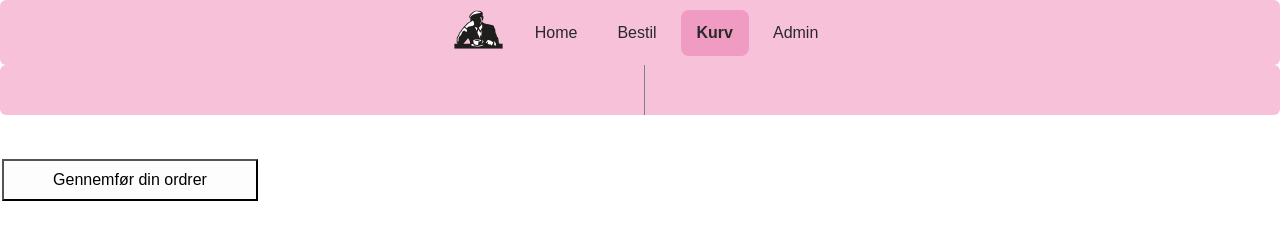
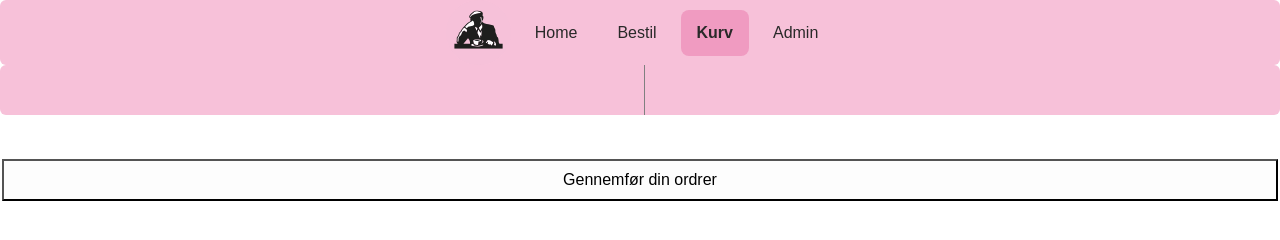
Before and after one commit to Studiegruppe-11/dis-3-semester, a website: page client/pages/kurv.html in a window 1280 px wide. Drawn offline with nearby package versions, Linux system fonts and the light colour scheme; no server answers.

Commit message:
Update kurv.css

```diff
--- a/client/styles/kurv.css
+++ b/client/styles/kurv.css
@@ -105,12 +105,8 @@ img.productPicture {
     background-color: #f7c1d9;
 }
 
-button#placeOrder{
-    width: 20%;
-    float: right;
-}
 
 button#placeOrder:hover {
-    background-color: green;
-
+    background:green;
+    box-shadow: 0 0 5px green, 0 0 25px green, 0 0 50px green, 0 0 200px green;
 }
```
